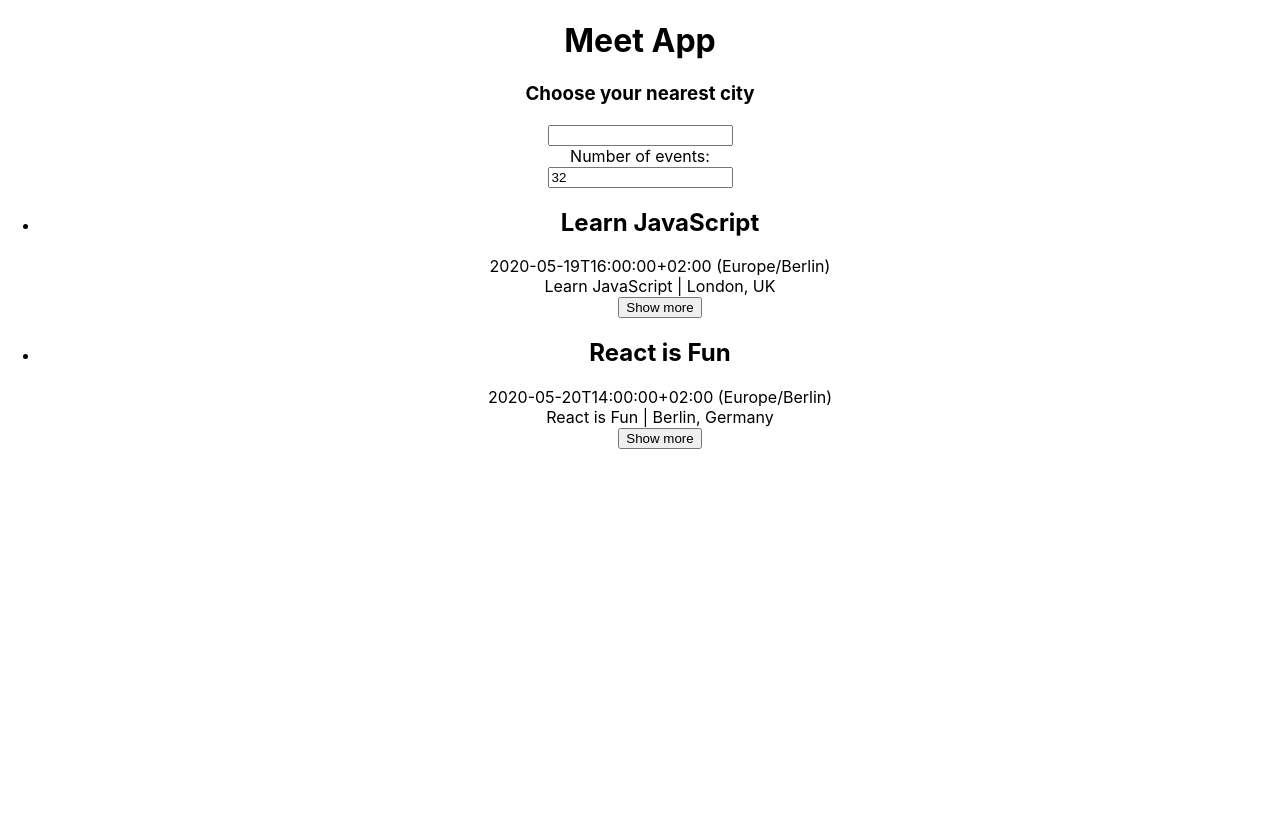
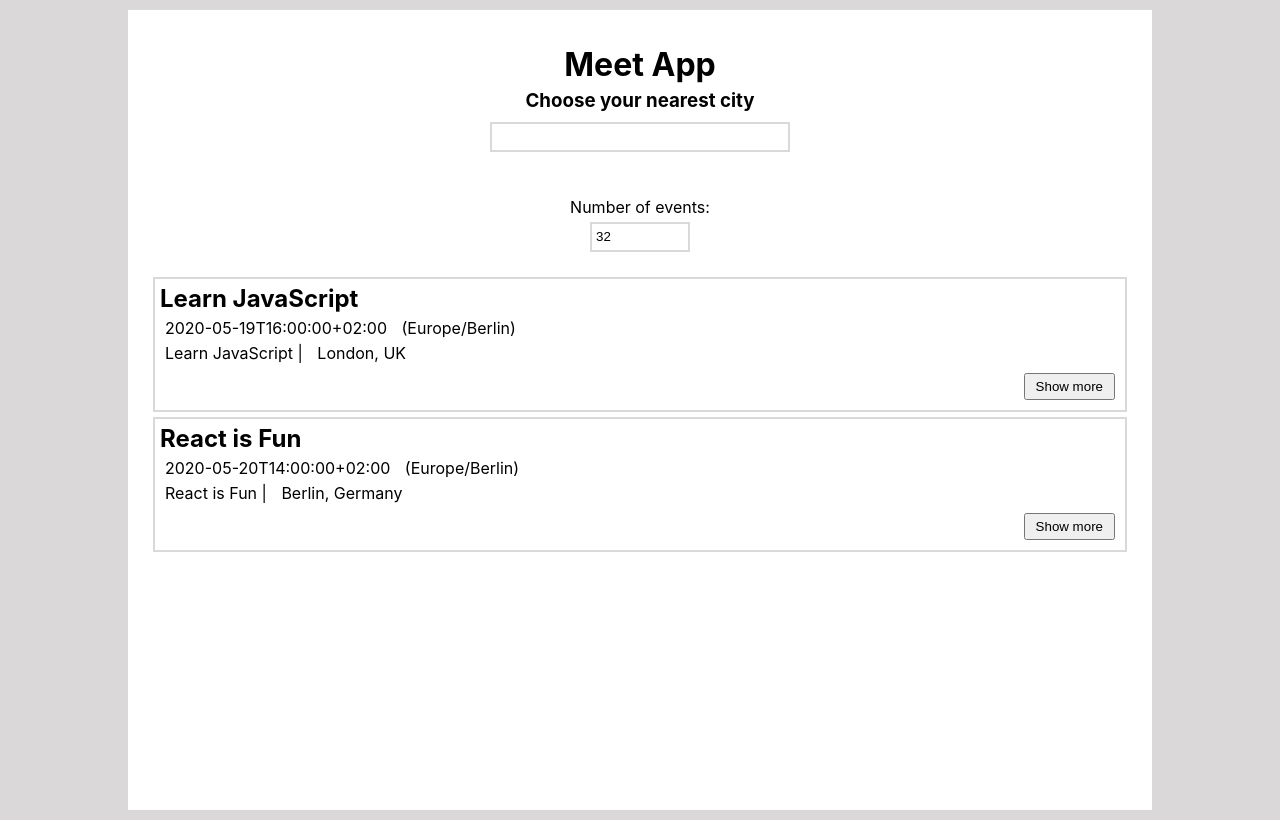
Before and after one commit to stefan-pop/meet, a React (Create React App) app: page / in a window 1280 px wide. Built offline with nearby package versions, Linux system fonts and the light colour scheme.

Commit message:
updated the style

```diff
--- a/src/App.css
+++ b/src/App.css
@@ -1,38 +1,86 @@
-.App {
-  text-align: center;
+* {
+	margin: 5px;
+	padding: 0;
+	box-sizing: border-box;
 }
 
-.App-logo {
-  height: 40vmin;
-  pointer-events: none;
+body {
+	background-color: rgb(218, 216, 216);
 }
 
-@media (prefers-reduced-motion: no-preference) {
-  .App-logo {
-    animation: App-logo-spin infinite 20s linear;
-  }
+ul {
+	list-style-type: none;
 }
 
-.App-header {
-  background-color: #282c34;
-  min-height: 100vh;
-  display: flex;
-  flex-direction: column;
-  align-items: center;
-  justify-content: center;
-  font-size: calc(10px + 2vmin);
-  color: white;
+.App {
+  	text-align: center;
+	background-color: #fff;
+	height: 100vh;
+	max-width: 80vw;
+	width: 100%;
+	margin: 0 auto;
+	padding: 0 10px;
 }
 
-.App-link {
-  color: #61dafb;
+/* CitySearch */
+.CitySearch {
+	padding: 30px 0;
 }
 
-@keyframes App-logo-spin {
-  from {
-    transform: rotate(0deg);
-  }
-  to {
-    transform: rotate(360deg);
-  }
+.city {
+	padding: 4px;
+	line-height: 18px;
+	border: 2px solid rgba(206, 203, 203, 0.74);
+	max-width: 300px;
+	width: 100%;
 }
+
+.suggestions {
+	max-width: 300px;
+	width: 100%;
+	margin: 4px auto;
+	text-align: left;
+	background-color: rgb(206, 203, 203);
+	padding: 0;
+	position: absolute;
+	z-index: 4;
+	left: 50%;
+	transform: translateX(-50%)
+}
+
+.suggestions > li {
+	margin: 0;
+	padding: 4px;
+}
+
+.suggestions > li:hover {
+	background-color: rgba(112, 185, 169, 0.692);
+}
+
+/* NumberOfEvents */
+#events-number-input {
+	padding: 4px;
+	line-height: 18px;
+	border: 2px solid rgba(206, 203, 203, 0.74);
+	max-width: 100px;
+	width: 100%;
+}
+
+/* EventList */
+.EventList {
+	text-align: left;
+	margin-top: 20px;
+}
+
+/*Event*/
+.event-wrapper {
+	border: 2px solid rgba(206, 203, 203, 0.74);
+}
+
+.btn-wrapper {
+	text-align: right;
+}
+
+.btn-wrapper > button {
+	padding: 4px 10px;
+}
```
